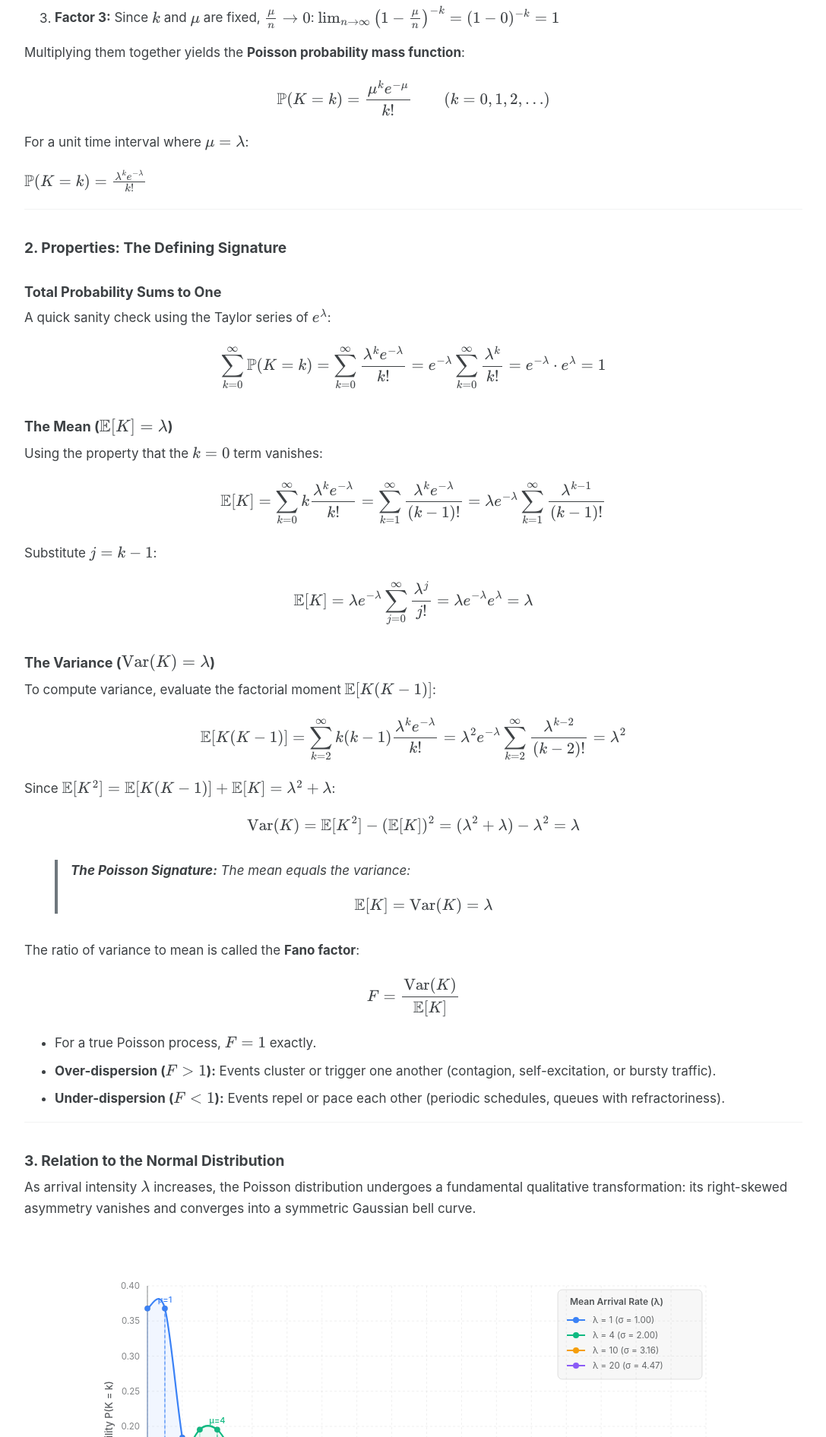
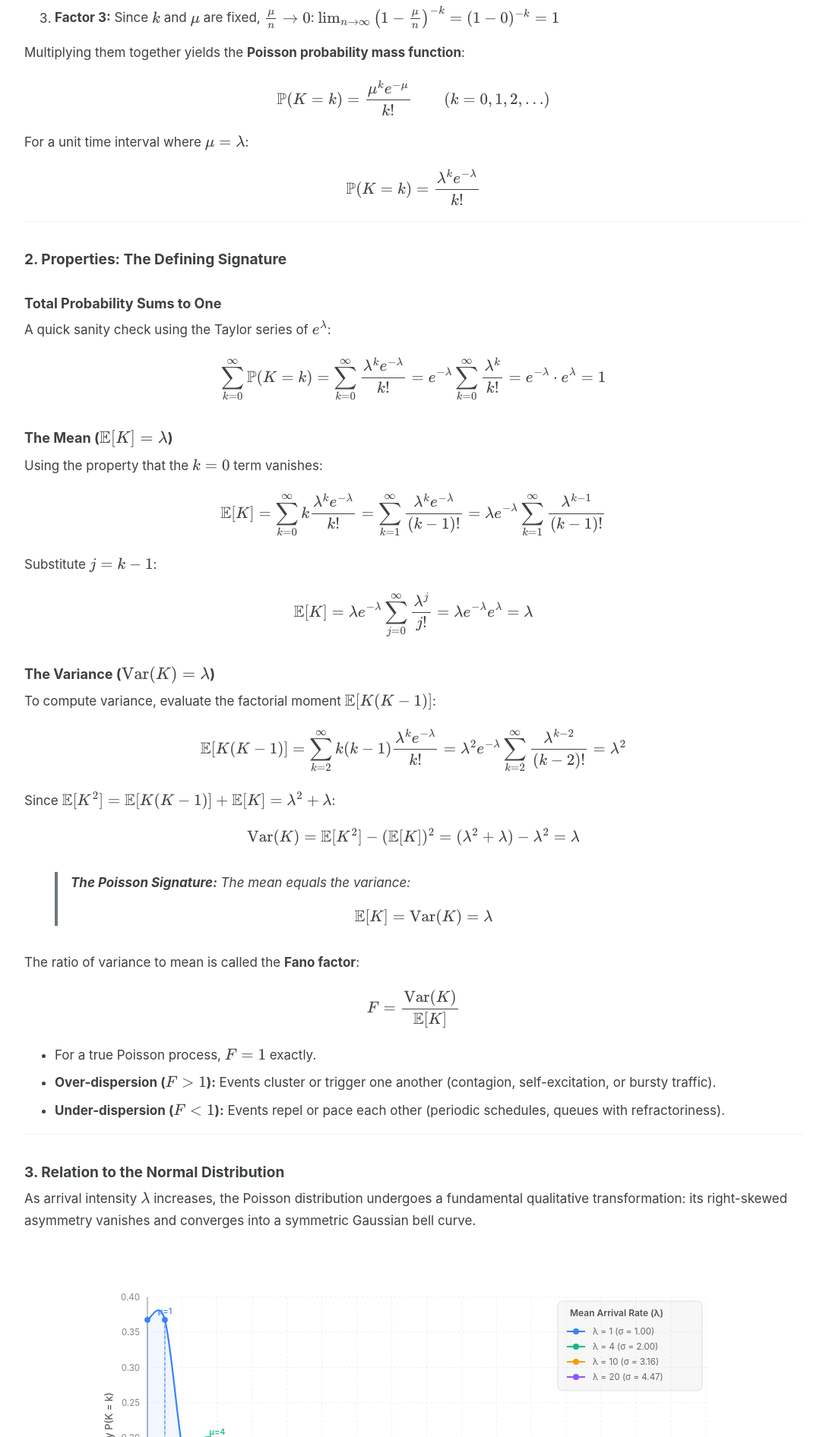
Before and after one commit to marsset/marsset.github.io, a Jekyll site: the page built from _posts/2026-11-07-poisson-distribution.markdown, in a window 1280 px wide. Shown: the part 1632-3524 px from the top of the page at 76% size, without its empty margins (96-1183 px from the left). Built offline with Jekyll 4.4.1, drawn with Linux system fonts in a browser that asks for light colours; cached includes are drawn as plain includes; formulas are drawn with MathJax 3.

Commit message:
Fix display math centering by separating anchor with blank line

```diff
--- a/_posts/2026-11-07-poisson-distribution.markdown
+++ b/_posts/2026-11-07-poisson-distribution.markdown
@@ -83,7 +83,8 @@ $$
 
 For a unit time interval where $$\mu = \lambda$$:
 
-<a id="poisson-pmf"></a>
+<div id="poisson-pmf"></div>
+
 $$
 \mathbb{P}(K = k) = \frac{\lambda^k e^{-\lambda}}{k!}
 $$
```
